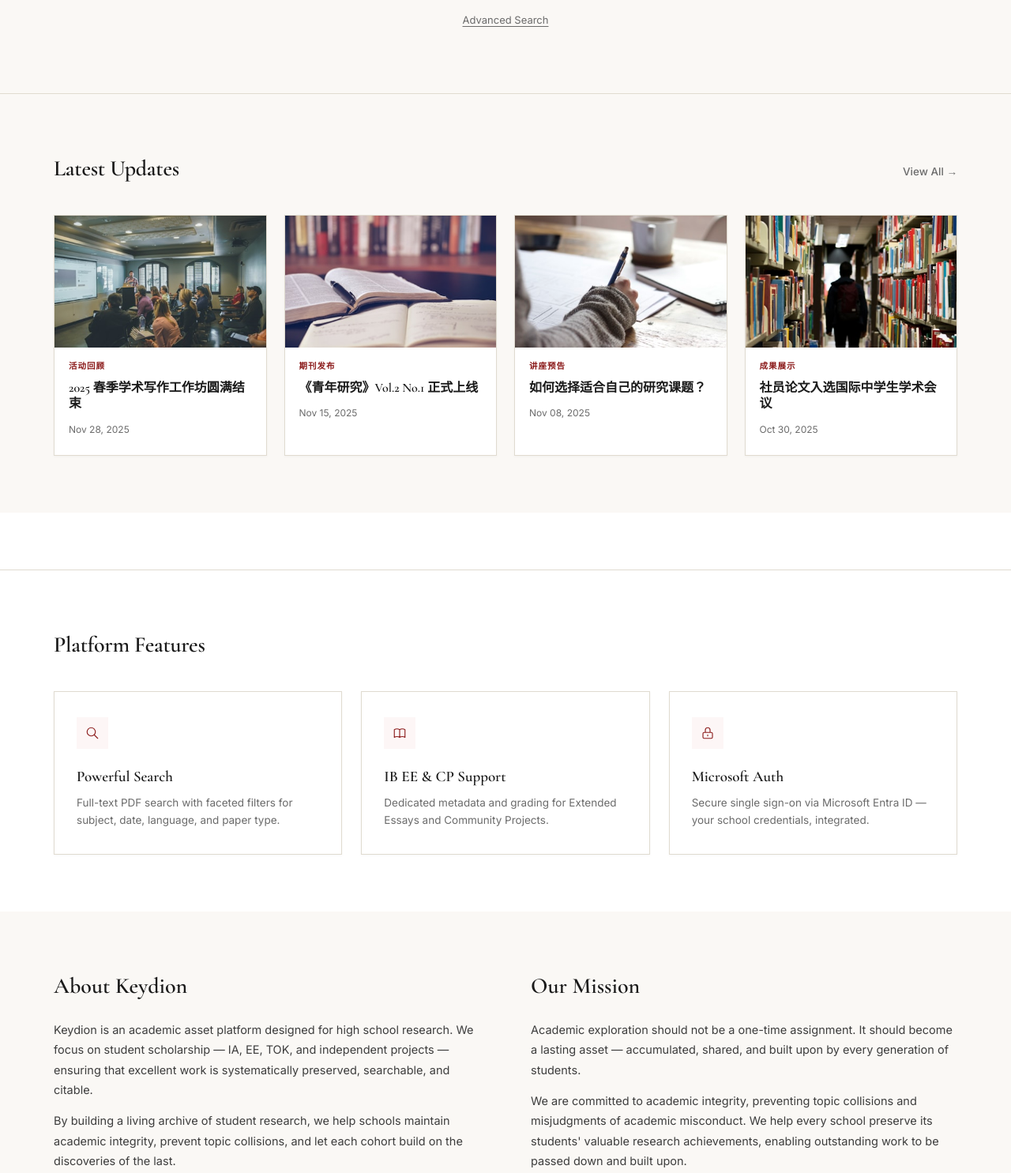
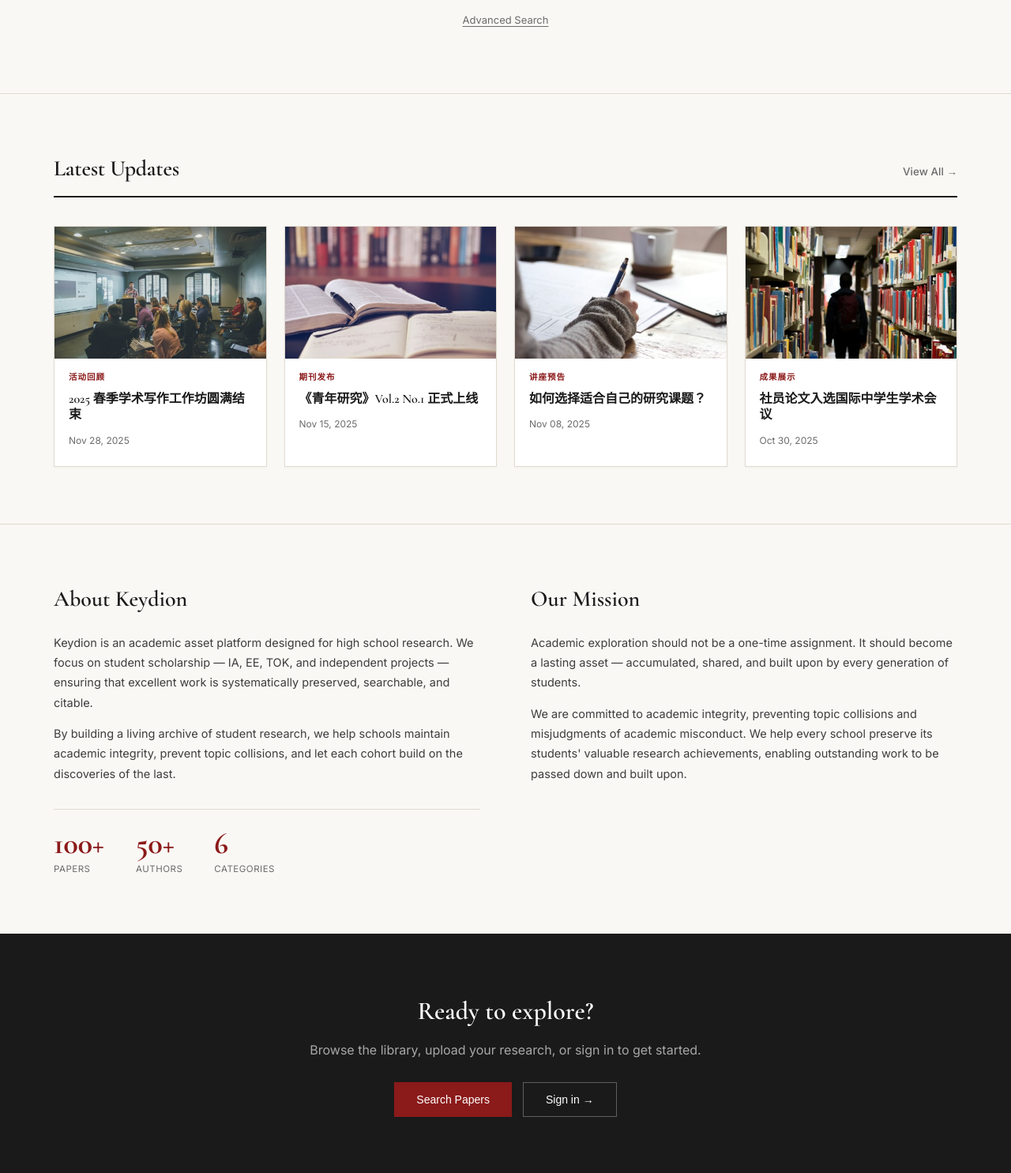
Before and after one commit to MingYuanWei1/Keydion, a Flask app: page / in a window 1280 px wide. Shown: the part 303-1788 px from the top of the page at 79% size. Run offline with Flask 3, Linux system fonts and the light colour scheme; data that the repository does not hold is empty.

Commit message:
refactor: remove features section from landing page and standardize user button interaction styles across templates

```diff
--- a/templates/base.html
+++ b/templates/base.html
@@ -14,8 +14,9 @@
       display: inline-flex; align-items: center; justify-content: center;
       width: 36px; height: 36px; margin-left: 12px; padding: 0;
       border-radius: 50%; background: transparent; color: #fff;
-      font-weight: 600; font-size: 14px; border: none; cursor: pointer;
+      font-weight: 600; font-size: 14px; border: none; cursor: pointer; outline: none;
     }
+    .btn-user-circle:hover, .btn-user-circle:focus, .btn-user-circle:active { background: transparent; outline: none; }
     .user-dropdown {
       display: none; position: absolute; top: 44px; right: 0;
       background: #fff; border: 1px solid #e0dbd0;
--- a/templates/landing.html
+++ b/templates/landing.html
@@ -128,6 +128,7 @@
       border: none;
       cursor: pointer;
     }
+    .btn-user-circle:hover, .btn-user-circle:focus, .btn-user-circle:active { background: transparent; outline: none; }
 
     .user-menu {
       position: relative;
@@ -251,6 +252,8 @@
       justify-content: space-between;
       align-items: baseline;
       margin-bottom: 36px;
+      padding-bottom: 12px;
+      border-bottom: 2px solid var(--ink);
     }
     .section-header h2 {
       font-family: 'Cormorant Garamond', serif;
@@ -320,43 +323,6 @@
     }
 
     /* ── FEATURES ── */
-    .features-grid {
-      display: grid;
-      grid-template-columns: repeat(3, 1fr);
-      gap: 24px;
-    }
-    .feature-card {
-      padding: 32px 28px;
-      background: var(--white);
-      border: 1px solid var(--border);
-      box-shadow: 0 1px 3px rgba(0,0,0,0.04);
-      transition: all 0.2s;
-    }
-    .feature-card:hover {
-      border-color: var(--border);
-      box-shadow: 0 2px 12px rgba(0,0,0,0.04);
-    }
-    .feature-icon {
-      width: 40px; height: 40px;
-      display: flex;
-      align-items: center;
-      justify-content: center;
-      background: var(--accent-wash);
-      margin-bottom: 20px;
-    }
-    .feature-icon svg { width: 18px; height: 18px; stroke: var(--accent); fill: none; }
-    .feature-card h4 {
-      font-family: 'Cormorant Garamond', serif;
-      font-size: 19px;
-      font-weight: 600;
-      margin-bottom: 8px;
-    }
-    .feature-card p {
-      font-size: 13.5px;
-      color: var(--muted);
-      line-height: 1.6;
-    }
-
     /* ── ABOUT ── */
     .about-inner {
       display: grid;
@@ -568,7 +534,6 @@
     /* ── RESPONSIVE ── */
     @media (max-width: 1024px) {
       .articles-grid { grid-template-columns: repeat(2, 1fr); }
-      .features-grid { grid-template-columns: 1fr 1fr; }
       .about-inner { grid-template-columns: 1fr; gap: 32px; }
       .footer-grid { grid-template-columns: 1fr 1fr; }
     }
@@ -579,7 +544,6 @@
       .hero-search .btn-search { width: 100%; justify-content: center; }
       .section { padding: 48px 0; }
       .articles-grid { grid-template-columns: 1fr; }
-      .features-grid { grid-template-columns: 1fr; }
       .stats-row { flex-wrap: wrap; gap: 24px; }
       .footer-grid { grid-template-columns: 1fr; }
       nav .nav-link { display: none; }
@@ -697,38 +661,7 @@
     </div>
   </section>
 
-  <!-- ── FEATURES ── -->
-  <section class="section" style="background: var(--white);">
-    <hr class="section-divider">
-    <div class="container" style="padding-top: 72px;">
-      <div class="section-header">
-        <h2>{{ _('Platform Features') }}</h2>
-      </div>
-      <div class="features-grid">
-        <div class="feature-card">
-          <div class="feature-icon">
-            <svg viewBox="0 0 24 24"><path d="M21 21l-6-6m2-5a7 7 0 11-14 0 7 7 0 0114 0z" stroke-width="1.5" stroke-linecap="round"/></svg>
-          </div>
-          <h4>{{ _('Powerful Search') }}</h4>
-          <p>{{ _('Full-text PDF search with faceted filters for subject, date, language, and paper type.') }}</p>
-        </div>
-        <div class="feature-card">
-          <div class="feature-icon">
-            <svg viewBox="0 0 24 24"><path d="M12 6.253v13m0-13C10.832 5.477 9.246 5 7.5 5S4.168 5.477 3 6.253v13C4.168 18.477 5.754 18 7.5 18s3.332.477 4.5 1.253m0-13C13.168 5.477 14.754 5 16.5 5c1.747 0 3.332.477 4.5 1.253v13C19.832 18.477 18.247 18 16.5 18c-1.746 0-3.332.477-4.5 1.253" stroke-width="1.5" stroke-linecap="round" stroke-linejoin="round"/></svg>
-          </div>
-          <h4>{{ _('IB EE & CP Support') }}</h4>
-          <p>{{ _('Dedicated metadata and grading for Extended Essays and Community Projects.') }}</p>
-        </div>
-        <div class="feature-card">
-          <div class="feature-icon">
-            <svg viewBox="0 0 24 24"><path d="M12 15v2m-6 4h12a2 2 0 002-2v-6a2 2 0 00-2-2H6a2 2 0 00-2 2v6a2 2 0 002 2zm10-10V7a4 4 0 00-8 0v4h8z" stroke-width="1.5" stroke-linecap="round"/></svg>
-          </div>
-          <h4>{{ _('Microsoft Auth') }}</h4>
-          <p>{{ _('Secure single sign-on via Microsoft Entra ID — your school credentials, integrated.') }}</p>
-        </div>
-      </div>
-    </div>
-  </section>
+  <hr class="section-divider">
 
   <!-- ── ABOUT ── -->
   <section class="section" id="about">
--- a/templates/news.html
+++ b/templates/news.html
@@ -157,6 +157,7 @@
             border: none;
             cursor: pointer;
         }
+    .btn-user-circle:hover, .btn-user-circle:focus, .btn-user-circle:active { background: transparent; outline: none; }
 
         .lang-switch {
             margin-left: 14px;
--- a/templates/news_article.html
+++ b/templates/news_article.html
@@ -161,6 +161,7 @@
             border: none;
             cursor: pointer;
         }
+    .btn-user-circle:hover, .btn-user-circle:focus, .btn-user-circle:active { background: transparent; outline: none; }
 
         .lang-switch {
             margin-left: 14px;
```
Also changed, not shown: translations/zh/LC_MESSAGES/messages.po, 1 other file.
